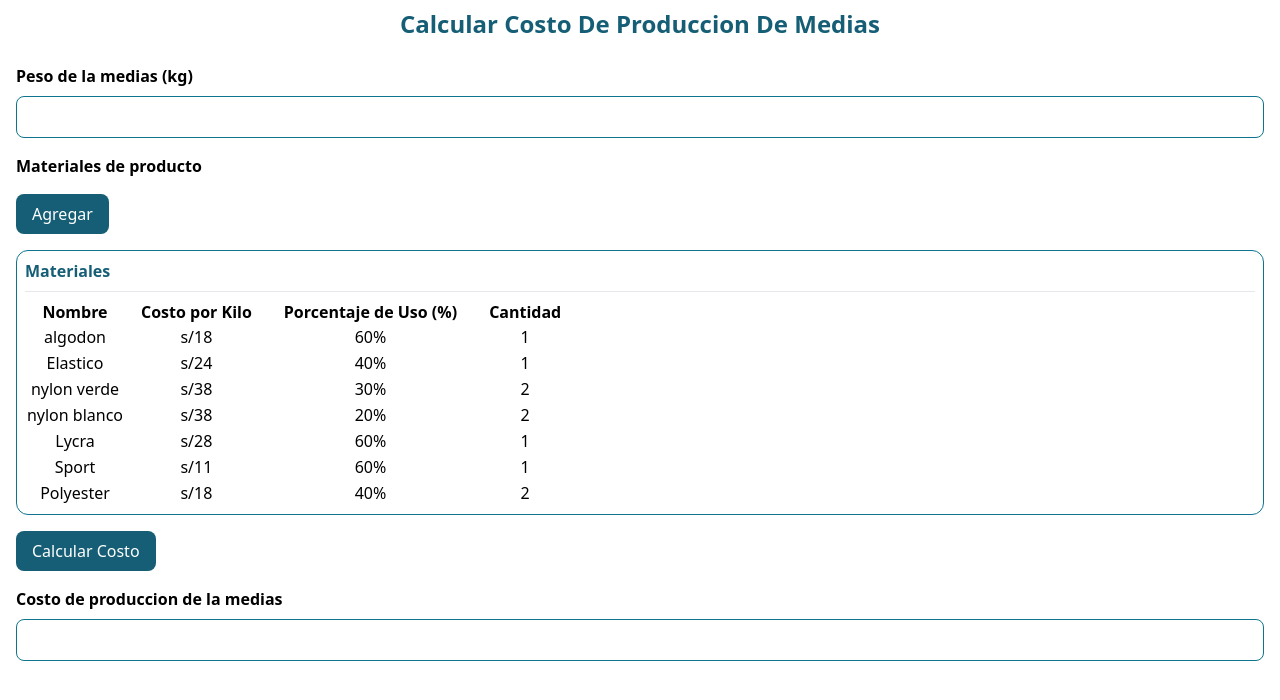
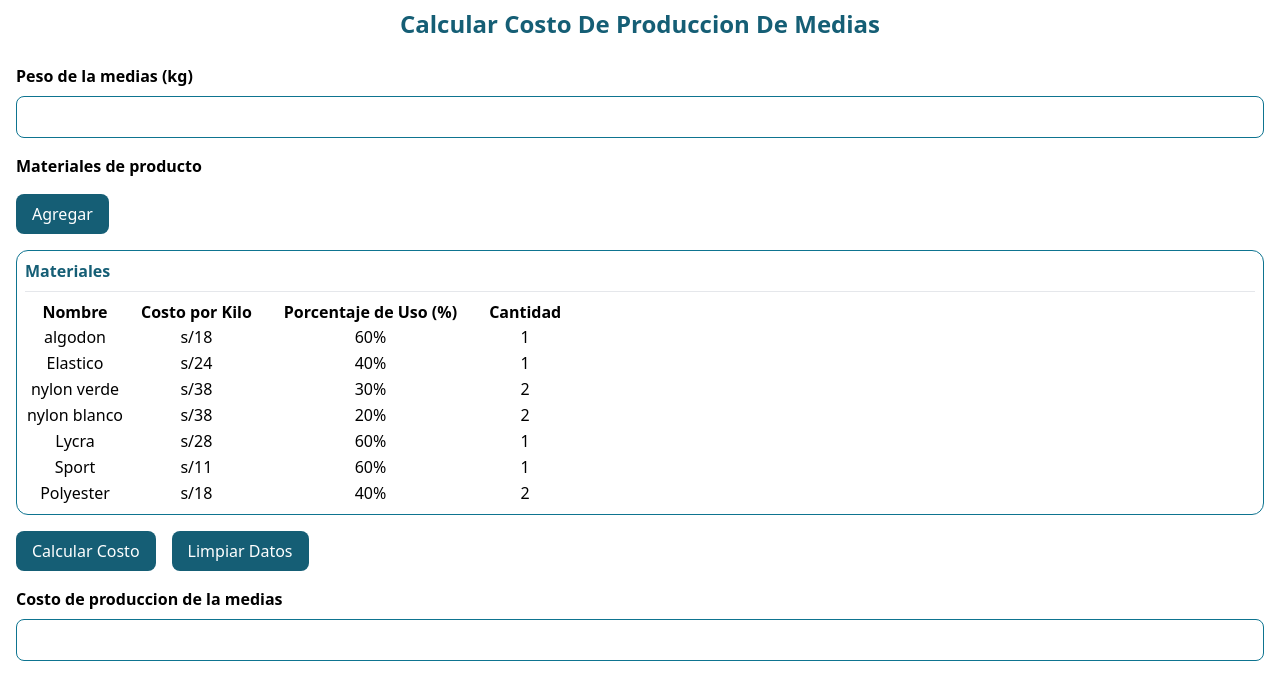
Before and after one commit to Nelson-Choque/calculate-price-shoes, a React (Vite) app: page / in a window 1280 px wide. Shown: the top 700 px of the page. Built offline with nearby package versions, Linux system fonts and the light colour scheme.

Commit message:
add button clean

```diff
--- a/src/App.jsx
+++ b/src/App.jsx
@@ -137,13 +137,23 @@ function App() {
               </table>
             </div>
           </div>
-
+          <div className="botones flex gap-4">
             <button
               className="block mt-4 px-4 py-2 bg-cyan-800 text-white rounded-lg capitalize"
               onClick={calculateCost}
             >
               Calcular Costo
             </button>
+            <button
+              className="block mt-4 px-4 py-2 bg-cyan-800 text-white rounded-lg capitalize"
+              onClick={(event) => {
+                event.preventDefault();
+                setListMaterial([]);
+              }}
+            >
+              Limpiar Datos
+            </button>
+          </div>
 
           <div className="mt-4">
             <label className="font-bold" htmlFor="">
```
Lines whose indentation alone changed are shown as unchanged.
